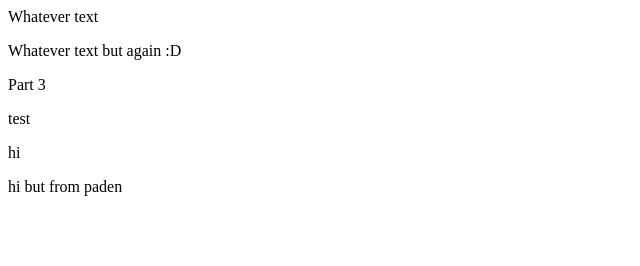
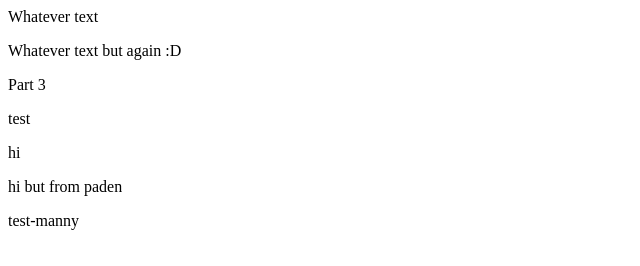
Before and after one commit to Paden-Little/PRO100, a plain HTML site: page index.html in a window 1280 px wide. Shown: the full height of the page, 0-640 px from the left. Drawn offline with Linux system fonts and the light colour scheme.

Commit message:
test commit-manny
On branch main
Your branch is up to date with 'origin/main'.

Changes to be committed:
	modified:   index.html

```diff
--- a/index.html
+++ b/index.html
@@ -8,3 +8,4 @@
 <p>hi</p>
 
 <p>hi but from paden</p>
+<p>test-manny</p>
```
